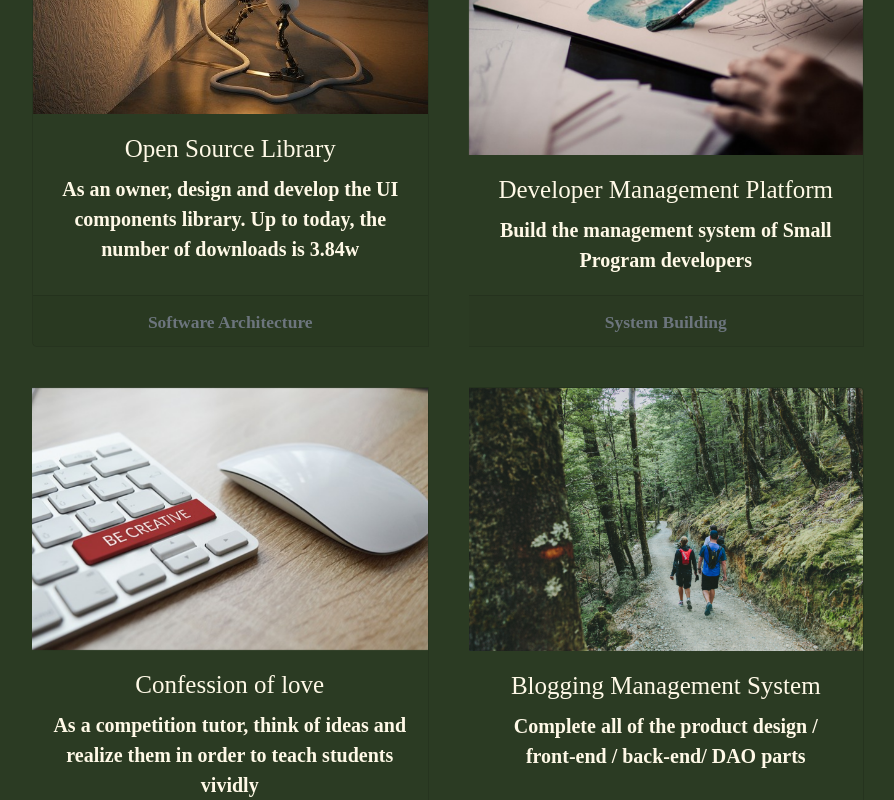
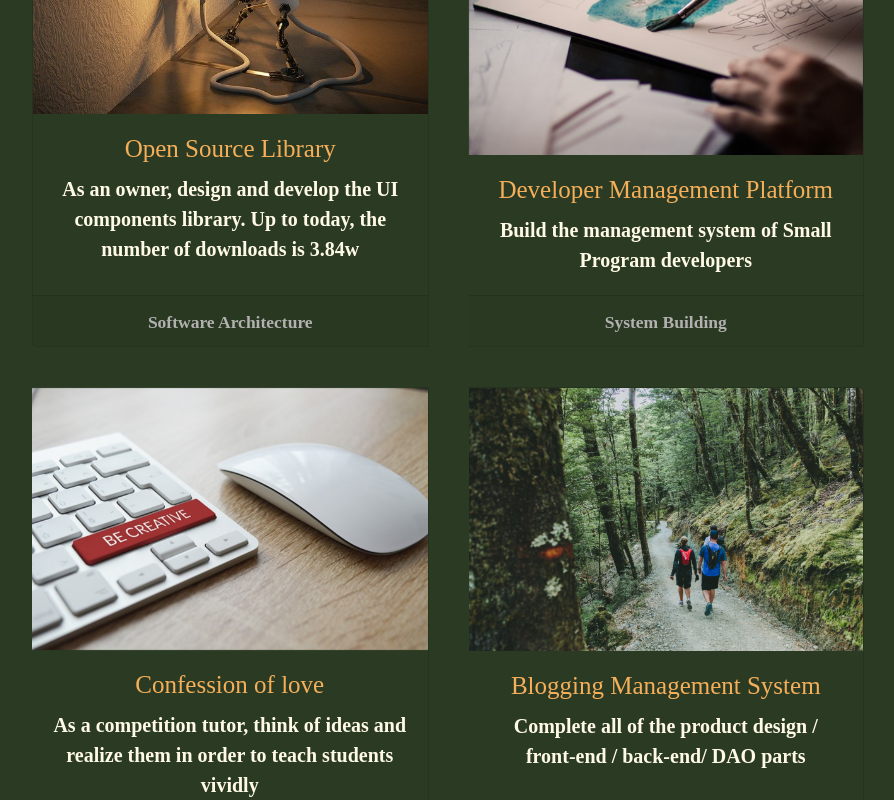
Before and after one commit to wannamakeudance/studio, a React (Create React App) app: page / in a window 1280 px wide. Shown: the part 1420-2220 px from the top of the page, without its empty margins (192-1086 px from the left). Built offline with nearby package versions, Linux system fonts and the light colour scheme; a web font is replaced by a local one.

Commit message:
css tweaks

```diff
--- a/src/App.js
+++ b/src/App.js
@@ -5,7 +5,7 @@
 import React from 'react';
 import {Button} from 'react-bootstrap';
 import {Link} from 'react-router-dom';
-import Card from './components/Card/CardList';
+import CardList from './components/CardList/CardList';
 import Navbar from './components/Navbar/Navbar';
 import Carousel from './components/Carousel/Carousel';
 import Resume from './components/Resume/Resume';
@@ -30,7 +30,7 @@ export default class App extends React.Component {
         <Navbar></Navbar>
         <Carousel></Carousel>
         <Resume></Resume>
-        <Card></Card>
+        <CardList></CardList>
         <a href='/OliviaJing-CV.pdf'
           className='cv-letter animate__animated hover-underline-animation'>
           {i18next.t('To See Her Cover Letter')}
--- a/src/components/Card/Card.css
+++ b/src/components/CardList/Card.css
@@ -18,6 +18,10 @@
     box-shadow: 5px 5px 5px rgba(0, 0, 0, .4)
 }
 
+.card-footer .text-muted {
+    color: #b2b0b0 !important;
+}
+
 @media (max-width: 1200px) {
     .card-group  {
         grid-template: 'c1';
--- a/src/components/Card/CardItem.js
+++ b/src/components/CardList/CardItem.js
@@ -18,7 +18,7 @@ class _CardItem extends React.Component {
         return <Card className= {'card' + this.index} onClick={() => this.navigateTo(this.state.url)}>
           <Card.Img variant="top" src={this.state.img} className='animate__animated'/>
           <Card.Body>
-            <Card.Title className='animate__animated'>
+            <Card.Title className='animate__animated c-yellow'>
               {i18next.t(this.state.title)}
             </Card.Title>
             <Card.Text className='animate__animated'>
--- a/src/index.css
+++ b/src/index.css
@@ -32,7 +32,7 @@ a {
 }
 
 .c-yellow {
-    color: #f5af5a;
+    color: #f5af5a !important;
 }
 
 .f-w-b {
```
Also changed, not shown: src/components/CardList/CardList.js (renamed from src/components/Card/CardList.js).
